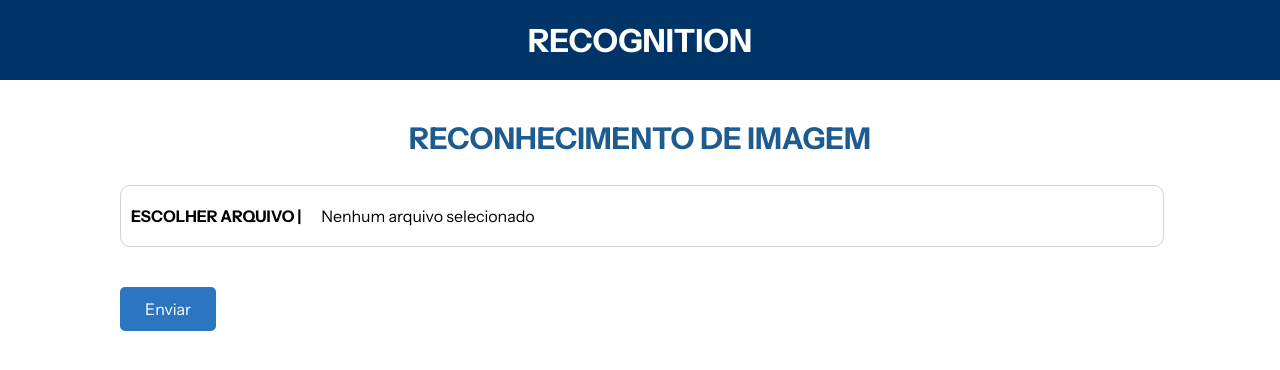
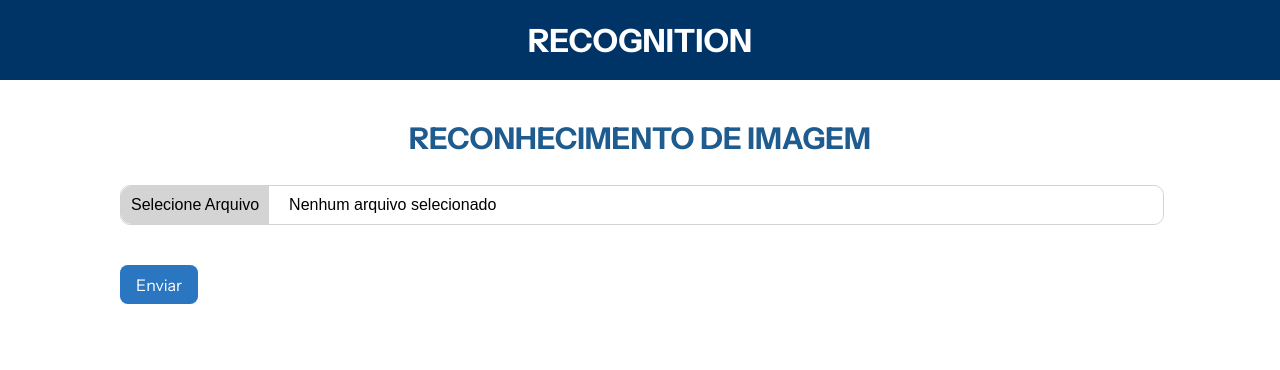
Before and after one commit to Luamateus2/ReconitionFront, a React (Create React App) app: page /recognition in a window 1280 px wide. Shown: the top 370 px of the page. Built offline with nearby package versions, Linux system fonts and the light colour scheme.

Commit message:
atualização no layout

```diff
--- a/src/components/BoxRecognition/BoxRecognition.css
+++ b/src/components/BoxRecognition/BoxRecognition.css
@@ -1,42 +1,49 @@
+:root {
+    --blue-color: #2A76C1; /* Azul */
+    --white-color: white; /* Branco */
+}
+
+/* Container principal */
 .container {
-    display: flex;
+    display: flex; /* Definição de layout */
     justify-content: center; /* Alinha horizontalmente no meio */
     align-items: flex-start; /* Alinha ao topo da tela */
     height: 100vh; /* 100% da altura da tela */
-    padding-top: 20px; /* Adiciona espaço entre o topo da tela e a grid */
+    padding-top: 2rem; /* Espaço entre o topo da tela e a grid */
+    box-sizing: border-box; /* Garante que o padding seja incluído nas dimensões */
 }
-
 
 /* Layout da grid com 2 colunas */
 .box-recognition {
-    display: grid;
+    display: grid; /* Definição de layout */
     grid-template-columns: repeat(2, 1fr); /* Duas colunas de largura igual */
     grid-template-rows: repeat(2, auto); /* Linhas automáticas conforme o conteúdo */
-    gap: 25px; /* Espaço entre as caixas */
+    gap: 2rem; /* Espaço entre as caixas */
     width: 100%; /* 100% da largura do contêiner */
-    max-width: 1000px; /* Limita a largura máxima da grid */
+    max-width: 62.5rem; /* Limita a largura máxima da grid (1000px) */
     margin: 0 auto; /* Centraliza a grid horizontalmente */
-    padding-top: 20px; /* Espaço entre o topo da tela e a grid */
+    padding-top: 2rem; /* Espaço entre o topo da tela e a grid */
     box-sizing: border-box; /* Garante que o padding seja incluído nas dimensões */
 }
 
 /* Estilo das caixas */
 .box {
-    background-color: #2A76C1;
-    display: flex;
+    display: flex; /* Definição de layout */
     flex-direction: column; /* Organiza o conteúdo em coluna */
     justify-content: center; /* Centraliza o conteúdo verticalmente */
     align-items: center; /* Centraliza o conteúdo horizontalmente */
-    width: 500px; /* A largura fixada das caixas */
-    height: 250px; /* Altura fixa para cada caixa */
-    padding: 20px;
+    width: 31.25rem; /* Largura das caixas */
+    height: 15.625rem; /* Altura das caixas */
+    padding: 1.25rem; /* Padding ajustado */
+    box-sizing: border-box; /* Inclui padding e borda no tamanho total */
+
+    background-color: var(--blue-color); /* Cor de fundo das caixas */
+    border-radius: 0.625rem; /* Caixas levemente arredondadas */
     text-align: center; /* Centraliza o texto */
-    border-radius: 10px; /* Caixas levemente arredondadas */
-    box-sizing: border-box; /* Inclui padding e borda no tamanho total */
 }
 
 .box a {
-    text-decoration: none;
+    text-decoration: none; /* Remove o sublinhado de links */
 }
 
 /* Estilo da imagem dentro das caixas */
@@ -49,14 +56,14 @@
 
 /* Estilo do título dentro das caixas */
 .box-title {
-    color: white;
-    padding-top:1vh;
-    font-size: 1.5rem;
-    margin-top: 10px; /* Espaço entre a imagem e o título */
+    color: var(--white-color); /* Cor do título */
+    font-size: 1.5rem; /* Tamanho da fonte */
+    padding-top: 1vh; /* Espaço superior */
+    margin-top: 1rem; /* Espaço entre a imagem e o título */
 }
 
 /* Responsividade */
-@media (max-width: 768px) {
+@media (max-width: 48rem) { /* 768px */
     .box-recognition {
         grid-template-columns: 1fr; /* Uma coluna em telas menores */
         grid-template-rows: repeat(4, auto); /* Quatro linhas automáticas */
--- a/src/components/Hearder/Header.css
+++ b/src/components/Hearder/Header.css
@@ -1,12 +1,12 @@
 
 :root {
-    --primary-color: #003366; /* Cor principal */
-    --text-color: white;      /* Cor do texto */
+    --blue-strong: #003366; /* Cor principal */
+    --white: white;      /* Cor do texto */
 }
 
 .header {
     display: flex;
-    background-color: var(--primary-color); /* Uso da variável */
+    background-color: var(--blue-strong); /* Uso da variável */
     align-items: center;
     justify-content: center;
     width: 100%;
@@ -17,5 +17,5 @@
 }
 
 .header-title {
-    color: var(--text-color); /* Uso da variável */
+    color: var(--white); /* Uso da variável */
 }
--- a/src/controllers/RecognitionController.js
+++ b/src/controllers/RecognitionController.js
@@ -1,4 +1,3 @@
-// src/controllers/RecognitionController.js
 import { useState } from 'react';
 import { uploadImage } from '../models/ImageModel';
 
@@ -7,7 +6,6 @@ const useRecognitionController = () => {
   const [file, setFile] = useState(null);
   const [result, setResult] = useState(null);
 
-  // Função para lidar com a mudança do arquivo
   const handleFileChange = (e) => {
     const selectedFile = e.target.files[0];
     if (selectedFile) {
@@ -19,7 +17,6 @@ const useRecognitionController = () => {
     }
   };
 
-  // Função para enviar o arquivo
   const handleSubmit = async () => {
     if (!file) {
       alert('Por favor, selecione um arquivo.');
--- a/src/models/ImageModel.js
+++ b/src/models/ImageModel.js
@@ -1,4 +1,3 @@
-// src/models/ImageModel.js
 import axios from 'axios';
 
 const API_URL = 'http://localhost:5000/upload';
--- a/src/pages/Home/Home.css
+++ b/src/pages/Home/Home.css
@@ -1,8 +1,8 @@
 @import url('https://fonts.googleapis.com/css2?family=Instrument+Sans:ital,wght@0,400..700;1,400..700&display=swap');
 
 :root {
-    --primary-color: #003366; /* Cor principal */
-    --text-color: white;      /* Cor do texto */
+    --blue-strong: #003366;
+
 }
 
 *{
@@ -19,7 +19,7 @@
     padding-top: 15vh;
     padding-bottom: 1vh;
     font-size: 2rem;
-    color: var(--primary-color) ;
+    color: var(--blue-strong) ;
     display: flex;
     flex-direction: column;
     align-items: center;
--- a/src/pages/RecognitionImage/RecognitionImage.css
+++ b/src/pages/RecognitionImage/RecognitionImage.css
@@ -1,3 +1,18 @@
+@import url('https://fonts.googleapis.com/css2?family=Instrument+Sans:ital,wght@0,400..700;1,400..700&display=swap');
+
+/* Variáveis para cores */
+:root {
+  --blue-primary: #1e5b8e;
+  --blue-secondary: #2A76C1;
+  --blue-hover: #1e5b8e;
+  --gray-border: #d3d3d3;
+  --gray-background: #f0f0f0;
+  --gray-label-background: #c3c3c3b6;
+  --white: #ffffff;
+  --black: #000000;
+  --shadow-black: rgba(0, 0, 0, 0.4);
+}
+
 * {
   margin: 0;
   padding: 0;
@@ -8,61 +23,67 @@
 .title-main {
   display: flex;
   justify-content: center;
-  font-size: 30px;
-  color: #1e5b8e;
+  align-items: center;
   width: 100%;
   margin: 0;
+  font-size: 1.875rem; /* 30px */
+  color: var(--blue-primary);
 }
 
 .recognition-image {
-  padding-left: 15vh;
   display: flex;
   flex-direction: column;
   align-items: flex-start;
   width: 100%;
+  padding-left: 15vh; /* Mantido em vh para responsividade vertical */
 }
 
 .upload-container {
-  margin-top: 20px;
   display: flex;
   flex-direction: column;
   align-items: flex-start;
-  gap: 20px;
+  gap: 1.25rem; /* 20px */
   width: 90%;
+  margin-top: 1.25rem; /* 20px */
 }
 
 .upload-input-container {
   display: flex;
   flex-direction: row;
   align-items: center;
-  border: 1px solid #d3d3d3;
-  border-radius: 10px;
-  padding: 10px;
   width: 100%;
+  position: relative;
+  border: 0.0625rem solid var(--gray-border); /* 1px */
+  border-radius: 0.625rem; /* 10px */
   background-color: transparent;
 }
 
 .upload-label {
+  display: flex;
+  justify-content: center;
+  align-items: center;
+  width: 100%;
+  height: 100%;
   margin: 0;
-  padding: 0;
-  color: black;
-  border-radius: 5px;
+  padding: 0.625rem; /* 10px */
+  color: var(--black);
+  font-family: Arial, Helvetica, sans-serif;
+  font-size: 1rem; /* 16px */
+  text-align: center;
+  background-color: var(--gray-label-background);
+  border-radius: 0.625rem 0 0 0.625rem; /* 10px */
   cursor: pointer;
-  font-size: 1rem;
-  text-transform: uppercase;
-  font-weight: bold;
-  text-align: center;
 }
 
 .upload-file-name {
-  color: black;
-  font-weight: normal;
-  font-size: 1rem;
   flex-grow: 1;
-  margin-left: 10px;
-  background-color: white;
-  padding: 10px;
-  border-radius: 5px;
+  margin-left: 0.625rem; /* 10px */
+  padding: 0.625rem; /* 10px */
+  color: var(--black);
+  font-family: Arial, Helvetica, sans-serif;
+  font-size: 1rem; /* 16px */
+  background-color: var(--white);
+  border-radius: 0.625rem; /* 10px */
 }
 
 .upload-input {
@@ -70,89 +91,63 @@
 }
 
 .submit-button {
-  padding: 12px 25px;
-  background-color: #2A76C1;
-  color: white;
+  padding: 0.6rem 1rem; /* 12px 25px */
+  margin-top: 1.25rem; /* 20px */
+  font-size: 1rem; /* 16px */
+  color: var(--white);
+  background-color: var(--blue-secondary);
   border: none;
-  border-radius: 5px;
+  border-radius: 0.49rem; /* 5px */
   cursor: pointer;
-  font-size: 1rem;
-  margin-top: 20px;
 }
 
 .submit-button:hover {
-  background-color: #1e5b8e;
+  background-color: var(--blue-hover);
 }
 
 .result-container {
-  margin-top: 20px;
-  padding: 20px;
-  background-color: #f0f0f0;
-  border-radius: 10px;
-  width: 100%;
+  display: flex;
+  flex-direction: column;
+  width: 90%;
+  margin-top: 1.25rem; /* 20px */
+  padding: 1.25rem; /* 20px */
+  background-color: var(--gray-background);
+  border-radius: 0.625rem; /* 10px */
 }
 
 .result-container h3 {
-  color: #1e5b8e;
-  font-size: 1.5rem;
-  margin-bottom: 10px;
+  margin-bottom: 0.625rem; /* 10px */
+  font-size: 1.5rem; /* 24px */
+  color: var(--blue-primary);
 }
 
 .result-container p {
-  color: black;
-  font-size: 1rem;
-  margin-bottom: 8px;
+  margin-bottom: 0.5rem; /* 8px */
+  font-size: 1rem; /* 16px */
+  color: var(--black);
 }
 
 .images-container {
   display: flex;
-  justify-content: center;
-  align-items: center; /* Alinha as imagens verticalmente */
-  gap: 20px;
-  margin-bottom: 10px;
+  justify-content: flex-start;
+  align-items: center;
+  gap: 1.875rem; /* 30px */
+  margin-bottom: 0.625rem; /* 10px */
 }
 
 .upload-text,
 .uploaded-image {
   display: block;
   text-align: center;
-  margin-bottom: 10px;
+  font-family: 'Instrument Sans', serif;
+  margin-bottom: 0.625rem; /* 10px */
 }
 
 .uploaded-image {
-  width: 200px;
-  height: 200px;
+  width: 12.5rem; /* 200px */
+  height: 12.5rem; /* 200px */
   object-fit: cover;
-  box-shadow: 0 4px 8px rgba(0, 0, 0, 0.2);
-}
-
-.image-preview-container,
-.image-from-db-container {
-  display: flex;
-  flex-direction: column;
-  align-items: flex-start;
-  justify-content: flex-start;
-}
-
-/* Adicionando a seta entre as imagens */
-.image-preview-container::after {
-  content: '';
-  position: absolute;
-  top: 50%;
-  left: 100%;
-  margin-left: 10px;
-  width: 0;
-  height: 0;
-  border-top: 10px solid transparent;
-  border-bottom: 10px solid transparent;
-  border-left: 20px solid #1e5b8e; /* Cor da seta */
-}
-
-.images-container {
-  display: flex;
-  justify-content: flex-start;
-  align-items: center;
-  gap: 30px;
+  box-shadow: 0.3125rem 0.3125rem 1.25rem var(--shadow-black); /* 5px 5px 20px */
 }
 
 .image-preview-container,
@@ -168,10 +163,10 @@
   position: absolute;
   top: 50%;
   left: 100%;
-  margin-left: 10px;
+  margin-left: 0.625rem; /* 10px */
   width: 0;
   height: 0;
-  border-top: 10px solid transparent;
-  border-bottom: 10px solid transparent;
-  border-left: 20px solid #1e5b8e; /* Cor da seta */
+  border-top: 0.625rem solid transparent; /* 10px */
+  border-bottom: 0.625rem solid transparent; /* 10px */
+  border-left: 1.25rem solid var(--blue-primary); /* 20px */
 }
--- a/src/pages/RecognitionImage/RecognitionImage.js
+++ b/src/pages/RecognitionImage/RecognitionImage.js
@@ -23,7 +23,7 @@ const RecognitionImage = () => {
           <div className="upload-input-container">
             <div className='cinza-upload'>
               <label htmlFor="file-upload" className="upload-label">
-                Escolher arquivo |
+                  Selecione Arquivo
               </label>
             </div>
             <input
@@ -31,7 +31,7 @@ const RecognitionImage = () => {
               id="file-upload"
               onChange={(e) => {
                 handleFileChange(e);
-                handleImageChange(e); // Atualiza a pré-visualização da imagem
+                handleImageChange(e);
               }}
               className="upload-input"
             />
@@ -80,7 +80,6 @@ const RecognitionImage = () => {
                   <p><strong>Nome do Pai: </strong>{item.nome_pai}</p>
                   <p><strong>Nome da mãe:</strong>{item.nome_mae}</p>
 
-                  {/* Debugging: Verifique a URL da imagem */}
                   {console.log("Imagem URL:", item.image_url)}
                 </div>
               ))
--- a/src/services/apiServices.js
+++ b/src/services/apiServices.js
@@ -1,4 +1,3 @@
-// src/services/apiService.js
 import axios from 'axios';
 
 const API_URL = 'http://localhost:5000/upload';
```
